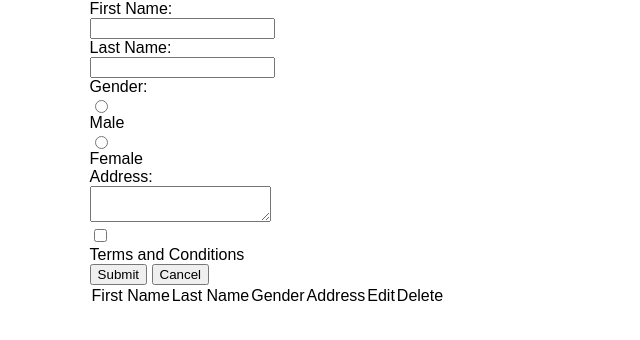
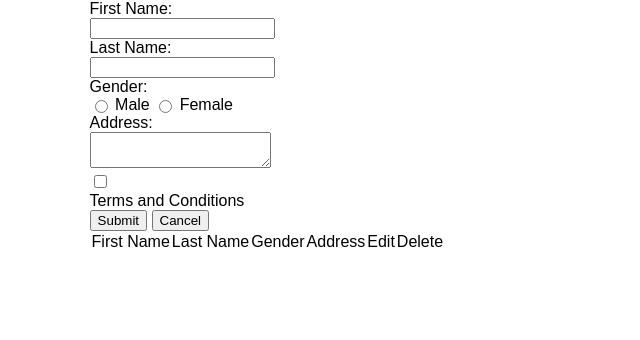
Before and after one commit to mvishrutaxioned/DOM-Task4, a plain HTML site: page index.html in a window 1280 px wide. Shown: the whole page, without its empty margins (0-640 px from the left). Drawn offline with nearby package versions, Linux system fonts and the light colour scheme.

Commit message:
added recommended changes

```diff
--- a/index.html
+++ b/index.html
@@ -12,10 +12,6 @@
   <body>
     <!--container start-->
     <div class="container">
-      <!--header section start-->
-      <header>
-      </header>
-      <!--header section ends-->
       <!--main section start-->
       <main>
         <section class="form">
@@ -39,10 +35,10 @@
                     <label>Gender:</label>
                     <div  class="inputs radios">
                       <div>
-                        <input type="radio" name="gender" id="male" value="Male" />
-                        <p>Male</p>
-                        <input type="radio" name="gender" id="female" value="Female" />
-                        <p>Female</p>
+                        <input type="radio" name="gender" id="male" name="male" value="Male" />
+                        <label for="male">Male</label>
+                        <input type="radio" name="gender" id="female" name="female" value="Female" />
+                        <label for="female">Female</label>
                       </div>
                       <span class="genderErr"></span>
                     </div>
@@ -55,15 +51,15 @@
                     </div>
                   </div>
                   <div>
-                    <div class="inputs">
-                      <input type="checkbox" id="terms" value="Agreed">
+                    <input type="checkbox" id="terms" name="terms" value="Agreed">
+                    <div>
+                      <label for="terms">Terms and Conditions</label>
                       <span class="term"></span>
                     </div>
-                    <p>Terms and Conditions</p>
                   </div>
                   <div>
                     <button type="submit">Submit</button>
-                    <button type="reset">Cancel</button>
+                    <button class="reset" type="reset">Cancel</button>
                   </div>
               </div>
             </form>
@@ -88,10 +84,6 @@
         </section>
       </main>
       <!--main section end-->
-      <!--footer section start-->
-      <footer>
-      </footer>
-      <!--footer section end-->
     </div>
     <!--container end-->
 
```
